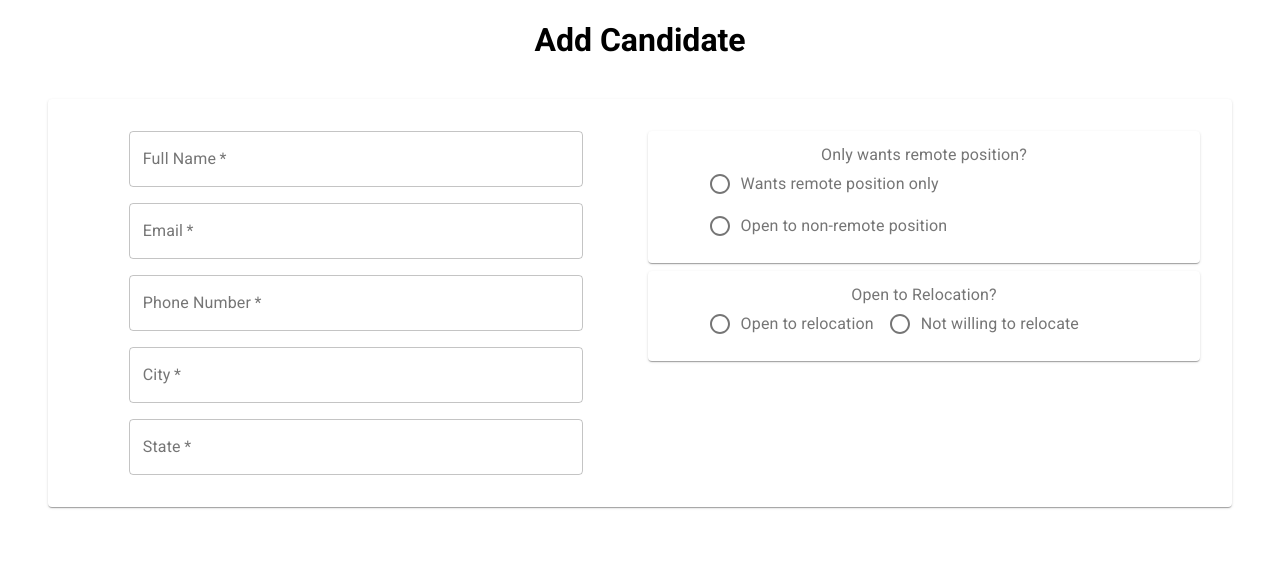
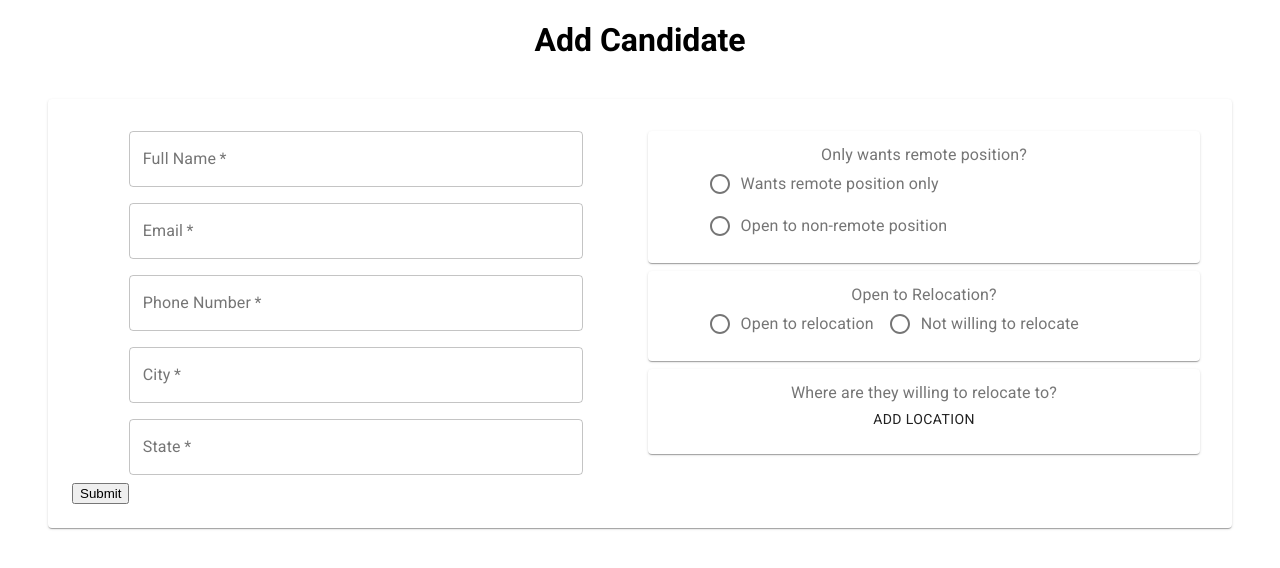
Before and after one commit to mnavoy4/HCRmatcher2, a React (Create React App) app in the folder frontend/: page /add-candidate in a window 1280 px wide. Shown: the top 568 px of the page. Built offline with nearby package versions, Linux system fonts and the light colour scheme.

Commit message:
useFielArray not submitting values

```diff
--- a/frontend/src/Components/WillingToGoWhere.js
+++ b/frontend/src/Components/WillingToGoWhere.js
@@ -0,0 +1,61 @@
+import React from 'react';
+import { makeStyles } from '@material-ui/core/styles';
+import { useForm, useFieldArray, useWatch } from 'react-hook-form';
+import { FormControl, FormLabel, RadioGroup, Radio, FormControlLabel, Paper, TextField, Button } from '@material-ui/core';
+
+const useStyles = makeStyles((theme) => ({
+  root: {
+    flexGrow: 1,
+    '& .MuiFormControl-root': {
+      width: '80%',
+      margin: theme.spacing(1)
+    }
+  },
+  paper: {
+    padding: theme.spacing(1),
+    textAlign: 'center',
+    color: theme.palette.text.secondary,
+    margin: theme.spacing(1)
+  },
+  removeButton: {
+    display: 'inline-block'
+  }
+  // radioGroup: {
+  //   justifyContent:
+  // }
+}));
+
+export default function WillingToGoWhere(){
+
+  const { register, control } = useForm();
+  const { fields, append, remove } = useFieldArray({
+    control,
+    name: 'willingToGo'
+  });
+  const classes = useStyles();
+
+
+
+  return (
+    <Paper className={classes.paper}>
+      <FormControl>
+        <FormLabel>Where are they willing to relocate to?</FormLabel>
+        <Button onClick={() => append({})}>Add Location</Button>
+        {fields.map(({ id }, index) => {
+          return (
+            <div key={id}>
+              <TextField
+                inputRef={register()}
+                // name='willingToGo'
+                variant='outlined'
+                label='Location'
+              />
+              <Button className={classes.removeButton} onClick={() => remove(index)}>Remove</Button>
+            </div>
+          )
+        })}
+      </FormControl>
+    </Paper>
+
+  )
+}
--- a/frontend/src/Containers/AddCandidateContainer/AddCandidateContainer.js
+++ b/frontend/src/Containers/AddCandidateContainer/AddCandidateContainer.js
@@ -1,9 +1,10 @@
 import React from 'react';
 import { useForm, Controller } from 'react-hook-form';
 import { makeStyles } from '@material-ui/core/styles';
-import { Input, Grid, Button, Container, Checkbox, TextField, Paper } from '@material-ui/core';
+import { Grid, TextField, Paper } from '@material-ui/core';
 import RemoteOnlyRadios from '../../Components/RemoteOnlyRadios';
 import OpenToRelocationRadios from '../../Components/OpenToRelocationRadios';
+import WillingToGoWhere from '../../Components/WillingToGoWhere'
 
 const useStyles = makeStyles((theme) => ({
   root: {
@@ -38,7 +39,7 @@ export default function AddCandidateContainer(){
       <main>
         <div>
           <Paper className={classes.paper}>
-            <form className={classes.root}>
+            <form className={classes.root} onSubmit={handleSubmit(onSubmit)}>
               <Grid container>
                 <Grid item xs={6}>
                   <TextField
@@ -83,15 +84,18 @@ export default function AddCandidateContainer(){
                     name='wantsRemote'
                     rules={{ required: true }}
                     control={control}
+                    defaultValue='false'
                   />
                   <Controller
                     as={OpenToRelocationRadios}
                     name='openToRelocation'
                     rules={{ required: true }}
                     control={control}
-                    inputRef='someRef'
+                    defaultValue='true'
                   />
+                  <WillingToGoWhere/>
                 </Grid>
+                <input type='submit'/>
               </Grid>
             </form>
           </Paper>
```
